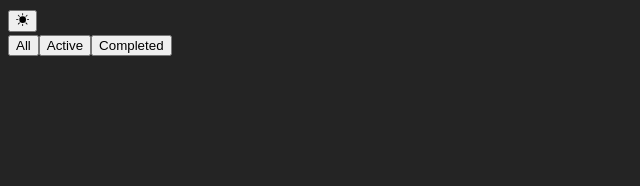
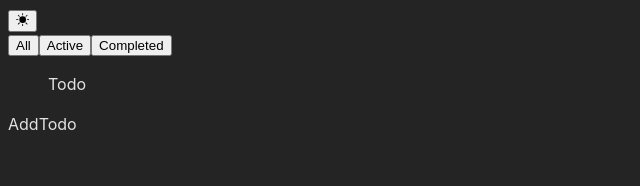
Before and after one commit to jgjung9/simple-todo-app, a React (Vite) app: page / in a window 1280 px wide. Shown: the top 186 px of the page, without its empty margins (0-640 px from the left). Built offline with nearby package versions, Linux system fonts and the light colour scheme.

Commit message:
Add Todos skeleton

```diff
--- a/src/App.tsx
+++ b/src/App.tsx
@@ -1,9 +1,11 @@
 import { RecoilRoot } from 'recoil';
 import Header from './components/Header';
+import Todos from './components/Todos';
 export default function App() {
   return (
     <RecoilRoot>
       <Header />
+      <Todos />
     </RecoilRoot>
   );
 }
--- /dev/null
+++ b/src/components/AddTodo.tsx
@@ -0,0 +1,3 @@
+export default function AddTodo() {
+  return <form>AddTodo</form>;
+}
--- /dev/null
+++ b/src/components/Todo.tsx
@@ -0,0 +1,3 @@
+export default function Todo() {
+  return <div>Todo</div>;
+}
--- /dev/null
+++ b/src/components/Todos.tsx
@@ -0,0 +1,13 @@
+import AddTodo from './AddTodo';
+import Todo from './Todo';
+
+export default function Todos() {
+  return (
+    <>
+      <ul>
+        <Todo />
+      </ul>
+      <AddTodo />
+    </>
+  );
+}
```
